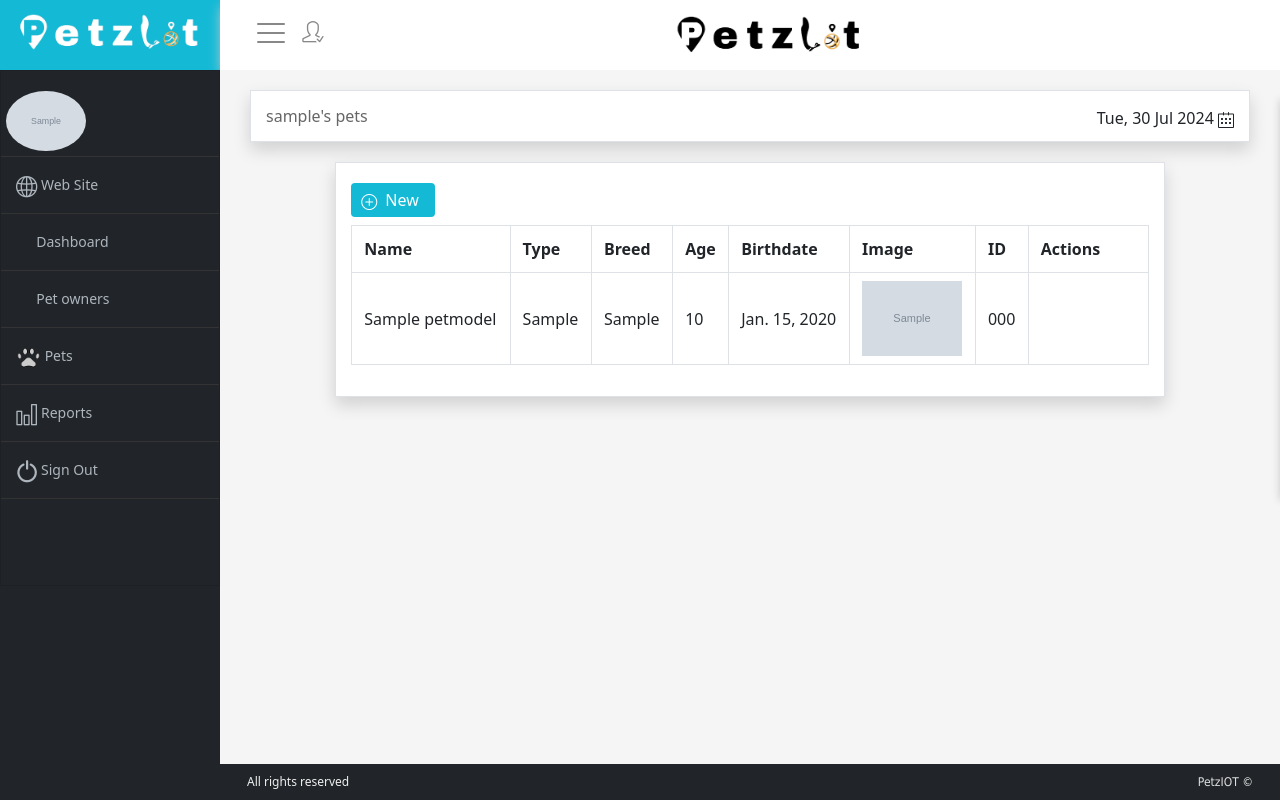
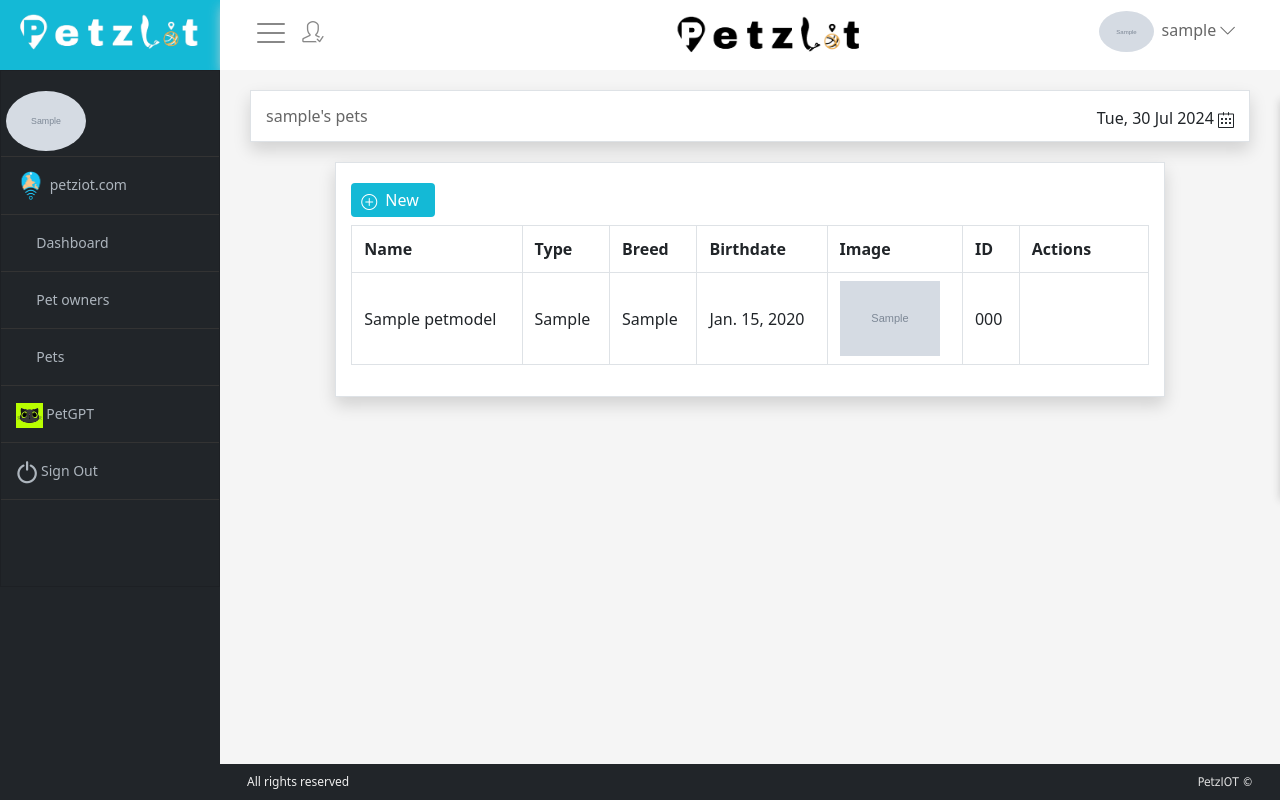
Before and after one commit to erfan-rfmhr/pet-tracker, a Django app: page /petowner/1/pets in a window 1280 px wide. Run offline with Django 4.2, Linux system fonts and the light colour scheme; a user stored in the database is signed in; tables that the repository leaves empty hold one stand-in row (values such as "Sample post"); grey boxes marked "Sample" are stand-in pictures; some libraries are stand-ins or nearby versions; some web fonts are replaced.

Commit message:
fix(): delete age input

```diff
--- a/templates/Pages/Shared/_Layout.html
+++ b/templates/Pages/Shared/_Layout.html
@@ -76,7 +76,7 @@
                     <a href="#" class="dropdown-toggle dropdown-hover" data-bs-toggle="dropdown">
 
                         <img id="imgProfile1"
-                             src="{% static '' %}{{ user.image }}"
+                             src="{% static '' %}{{ user.image }}" width="55" height="55"
                              alt="profile image" class="img-circle img-responsive img_profile_Right VDimgUser">
 
                         <span class="VDUser">{{ user.username }}</span>
@@ -127,7 +127,7 @@
 
             <div class="user-box">
                 <a href="#">
-                    <img id="imgProfile2" src="{% static '' %}{{ user.image }}" alt="profile image"
+                    <img id="imgProfile2" src="{% static '' %}{{ user.image }}" alt="profile image" width="150" height="150"
                          class="img-circle img-responsive img_profile_Menu VDimgUser">
                 </a>
                 <div class="user-details">
@@ -142,15 +142,15 @@
 
                 <li>
                     <a href="http://petziot.com/" target="_blank" class="cursor-pointer">
-                        <i class="icon-globe"></i>
-                        <span>Web Site</span>
+                        <img src="{% static 'assets/images/mypetzLogo1.png' %}" alt="petziot.com" width="30" height="30">
+                        <span>petziot.com</span>
                     </a>
 
                 </li>
 
                 <li>
                     <a href="{% url 'dashboard' %}" class="" id="DashboardPage">
-                        <i class="fa fa-dashboard"></i>
+                        <i class="fa fa-bar-chart"></i>
                         <span>Dashboard</span>
                     </a>
 
@@ -159,7 +159,7 @@
 
                 <li>
                     <a href="{% url 'index' %}" class="" id="CustomersPage">
-                        <i class="fa fa-home"></i>
+                        <i class="fa fa-users"></i>
                         {% if user.is_staff %}
                             <span>Pet owners</span>
                         {% endif %}
@@ -169,24 +169,22 @@
 
                 <li>
                     <a href="{% url 'pet:list' %}" class="">
-                        <img src="{% static 'assets/images/paw.png' %}" alt="paw" width="25">
+                        <i class="fa fa-paw"></i>
                         <span>Pets</span>
                     </a>
-
                 </li>
 
-
                 <li>
-                    <a href="#" class="" id="ReportsPage" onclick="NoExistWebSite()">
-                        <i class="icon-chart"></i>
-                        <span>Reports</span>
+                    <a href="#" class="" id="PetGPT" onclick="NoExistWebSite()">
+                        <img src="{% static 'assets/images/petgpt.png' %}" alt="PetGPT width="25" height="25">
+                        <span> PetGPT</span>
                     </a>
 
                 </li>
                 <li>
                     <a href="{% url 'account_logout' %}" class="cursor-pointer">
                         <i class="icon-power fw-bolder"></i>
-                        Sign Out
+                        <span>Sign Out</span>
                     </a>
                 </li>
             </ul><!-- /#side-menu -->
--- a/templates/Pages/index.html
+++ b/templates/Pages/index.html
@@ -73,7 +73,7 @@
                                                                     data-bs-dismiss="modal" aria-label="Close"></button>
                                                         </div>
                                                         <div class="modal-body">
-                                                            Do you want to delete "{{ user_obj.user.username }}"?
+                                                            Do you want to delete "{{ user_obj.user.username }}" ?
                                                         </div>
                                                         <div class="modal-footer">
                                                             <button type="button" class="btn btn-secondary"
--- a/templates/Pages/petowner_pet_list.html
+++ b/templates/Pages/petowner_pet_list.html
@@ -41,7 +41,6 @@
                                     <th>Name</th>
                                     <th>Type</th>
                                     <th>Breed</th>
-                                    <th>Age</th>
                                     <th>Birthdate</th>
                                     <th>Image</th>
                                     <th>ID</th>
@@ -52,7 +51,6 @@
                                         <td>{{ pet.name }}</td>
                                         <td>{{ pet.type }}</td>
                                         <td>{{ pet.breed }}</td>
-                                        <td>{{ pet.age }}</td>
                                         <td>{{ pet.birthdate }}</td>
                                         <td><img src="{{ pet.image.url }}" alt="pet image" width="100px"></td>
                                         <td>{{ pet.serial_number }}</td>
@@ -136,18 +134,23 @@
                                             <div class="input-group round">
                                             <span class="input-group-addon">
                                             </span>
-                                                <input id="breedInput" type="text" name="breed" placeholder="Breed">
+                                            <select id="breedInput" name="breed" placeholder="Breed" style="width: 10000">
+                                            <option value=dog>dog&nbsp;&nbsp;&nbsp;&nbsp;&nbsp;&nbsp;&nbsp;&nbsp;&nbsp;&nbsp;&nbsp;&nbsp;&nbsp;&nbsp;&nbsp;&nbsp;&nbsp;&nbsp;&nbsp;&nbsp;&nbsp;&nbsp;&nbsp;&nbsp;&nbsp;&nbsp;&nbsp;&nbsp;&nbsp;&nbsp;&nbsp;&nbsp;&nbsp;&nbsp;&nbsp;&nbsp;&nbsp;&nbsp;&nbsp;</option>
+                                            <option value=cat>cat&nbsp;&nbsp;&nbsp;&nbsp;&nbsp;&nbsp;&nbsp;&nbsp;&nbsp;&nbsp;&nbsp;&nbsp;&nbsp;&nbsp;&nbsp;&nbsp;&nbsp;&nbsp;&nbsp;&nbsp;&nbsp;&nbsp;&nbsp;&nbsp;&nbsp;&nbsp;&nbsp;&nbsp;&nbsp;&nbsp;&nbsp;&nbsp;&nbsp;&nbsp;&nbsp;&nbsp;&nbsp;&nbsp;&nbsp;</option>
+                                            <option value=fish>fish&nbsp;&nbsp;&nbsp;&nbsp;&nbsp;&nbsp;&nbsp;&nbsp;&nbsp;&nbsp;&nbsp;&nbsp;&nbsp;&nbsp;&nbsp;&nbsp;&nbsp;&nbsp;&nbsp;&nbsp;&nbsp;&nbsp;&nbsp;&nbsp;&nbsp;&nbsp;&nbsp;&nbsp;&nbsp;&nbsp;&nbsp;&nbsp;&nbsp;&nbsp;&nbsp;&nbsp;&nbsp;&nbsp;&nbsp;</option>
+                                            </select>
                                             </div><!-- /.input-group -->
                                         </div><!-- /.form-group -->
                                     </div>
                                     <div class="col">
                                         <div class="form-group ">
-                                            <label for="ageInput"> Age:
+                                            <label for="serialnumberInput"> ID Number:
                                             </label>
                                             <div class="input-group round">
                                             <span class="input-group-addon">
                                             </span>
-                                                <input id="ageInput" type="number" name="age" placeholder="Age">
+                                                <input id="serialnumberInput" type="text" name="serial_number"
+                                                placeholder="ID Number">
                                             </div><!-- /.input-group -->
                                         </div><!-- /.form-group -->
                                     </div>
@@ -166,16 +169,6 @@
                                         </div><!-- /.form-group -->
                                     </div>
                                     <div class="col">
-                                        <div class="form-group ">
-                                            <label for="serialnumberInput"> ID Number:
-                                            </label>
-                                            <div class="input-group round">
-                                            <span class="input-group-addon">
-                                            </span>
-                                                <input id="serialnumberInput" type="text" name="serial_number"
-                                                       placeholder="ID Number">
-                                            </div><!-- /.input-group -->
-                                        </div><!-- /.form-group -->
                                     </div>
                                 </div>
                                 <div class="row">
--- a/templates/wwwroot/assets/js/customerDatatable_V2.js
+++ b/templates/wwwroot/assets/js/customerDatatable_V2.js
@@ -31,7 +31,6 @@
             { "data": "Name", "name": "Name", "autoWidth": true },
             { "data": "Family", "name": "Family", "autoWidth": true },
             { "data": "NationalCode", "name": "NationalCode", "autoWidth": true },
-            { "data": "Age", "name": "Age", "autoWidth": true },
             { "data": "DateOfExam", "name": "DateOfExam", "autoWidth": true },
             {
                 "render": function (data, row) {
```
Also changed, not shown: templates/Pages/pet_update.html (+5 -4 lines), templates/wwwroot/assets/images/mypetzLogo1.png (added), templates/wwwroot/assets/images/petgpt.png (added).
